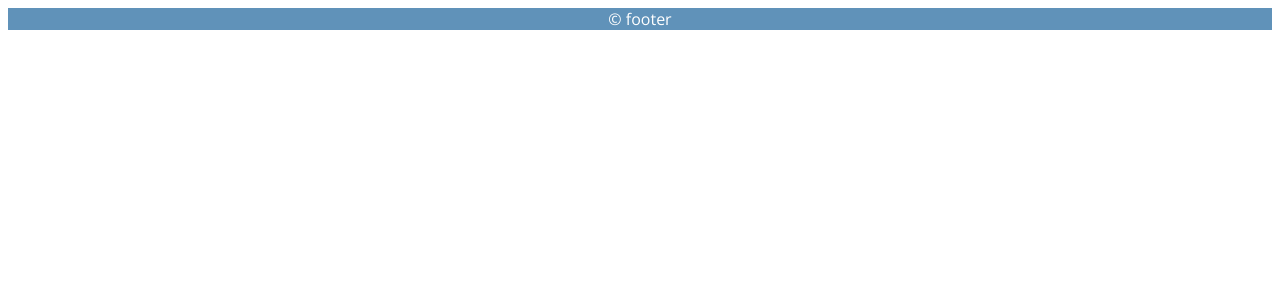
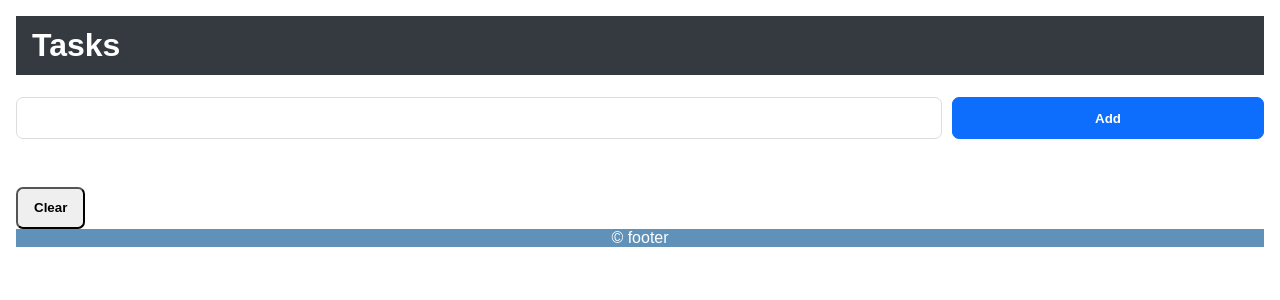
Before and after one commit to masashi0409/nuxt3-app, a Nuxt app: page /tasks in a window 1280 px wide. Before the commit this address had no page. Shown: the top 300 px of the page. Built offline with nearby package versions, Linux system fonts and the light colour scheme.

Commit message:
Todoリスト機能

```diff
--- a/layouts/default.vue
+++ b/layouts/default.vue
@@ -1,5 +1,5 @@
 <template>
-    <div class="container">
+    <div class="container contents">
         <slot />
         <footer>&copy; footer</footer>
     </div>
@@ -18,4 +18,69 @@ footer {
 html {
     font-family: 'Open Sans', sans-serif;
 }
+
+body {
+    font-family: "Meiryo","Hiragino Kaku Gothic ProN","MS PGothic",sans-serif;
+    margin: 0;
+    color: #333;
+}
+h1 {
+    margin-top: 0;
+    background-color: #343a40;
+    color: #fff;
+    padding: 0.7rem 1rem;
+}
+.contents {
+    padding: 1rem;
+}
+button {
+    padding: 0.7rem 1rem;
+    border-radius: 7px;
+    font-weight: bold;
+    font-family: inherit;
+    cursor: pointer;
+}
+form {
+    display: grid;
+    grid-template-columns: auto 25%;
+    gap: 10px;
+}
+input {
+    padding: 0.7rem;
+    border: 1px solid #dddddd;
+    border-radius: 7px;
+    font-size: inherit;
+    color: inherit;
+}
+form > button {
+    background-color: #0d6efd;
+    border: 1px solid #0d6efd;
+    color: #fff;
+}
+ul {
+    display: flex;
+    flex-direction: column;
+    gap: 10px;
+    margin-top: 2rem;
+    padding: 0;
+}
+ul li {
+    display: grid;
+    grid-template-columns: auto 25%;
+    align-items: center;
+    gap: 10px;
+}
+ul li button {
+    background-color: #dc3545;
+    border: 1px solid #dc3545;
+    color: #fff;
+}
+.contents > button {
+    display: block;
+    width: 100%;
+    margin-top: 2rem;
+    background-color: #e6e6e6;
+    border: 1px solid #e6e6e6;
+    color: #0bb365;
+}
 </style>
--- a/pages/index.vue
+++ b/pages/index.vue
@@ -3,7 +3,8 @@
     <h1>Top Page</h1>
     <hr>
     <div>NuxtLink</div>
-    <NuxtLink to="/users">Users</NuxtLink>
+    <NuxtLink to="/users">Users</NuxtLink><br>
+    <NuxtLink to="/tasks">Tasks</NuxtLink>
     <hr>
     <div>useStateでテキストを変更</div>
     <div>{{ text }}</div>
@@ -12,9 +13,9 @@
     <div>useStateでカウンタを変更</div>
     <div>{{ counter }}</div>
     <div>
+      <button @click="counterStore.reset">reset</button>
+      <button @click="counterStore.down">-</button>
       <button @click="counterStore.up">+</button>
-      <button @click="counterStore.down">-</button>
-      <button @click="counterStore.reset">reset</button>
     </div>
     <hr>
     <div>assets</div>
--- /dev/null
+++ b/pages/tasks/index.vue
@@ -0,0 +1,50 @@
+<template>
+    <div>
+        <h1>Tasks</h1>
+        <form @submit.prevent="addTask">
+            <input v-model="newTask" autocomplete="off" />
+            <button>Add</button>
+        </form>
+        <ul>
+            <li v-for="(task, index) in tasks" :key="task">
+                <span>{{ task }}</span>
+                <button @click="deleteTask(index)">Delete</button>
+            </li>
+        </ul>
+        <button @click="clearTasks">Clear</button>
+    </div>
+</template>
+<script setup>
+    const tasks = useCookie(
+        'tasks',
+        {
+            default: () => []
+        }
+    )
+    const newTask = ref('')
+
+    /**
+     * 追加
+     */
+    const addTask = () => {
+        if (newTask.value.length >= 1) {
+            tasks.value.push(newTask.value)
+        }
+        newTask.value = ''
+    }
+
+    /**
+     * 1件削除
+     * @param {*} index
+     */
+    const deleteTask = (index) => {
+        tasks.value.splice(index, 1)
+    }
+
+    /**
+     * 全件削除
+     */
+    const clearTasks = () => {
+        tasks.value = [] // tasks配列を空にする
+    }
+</script>
```
